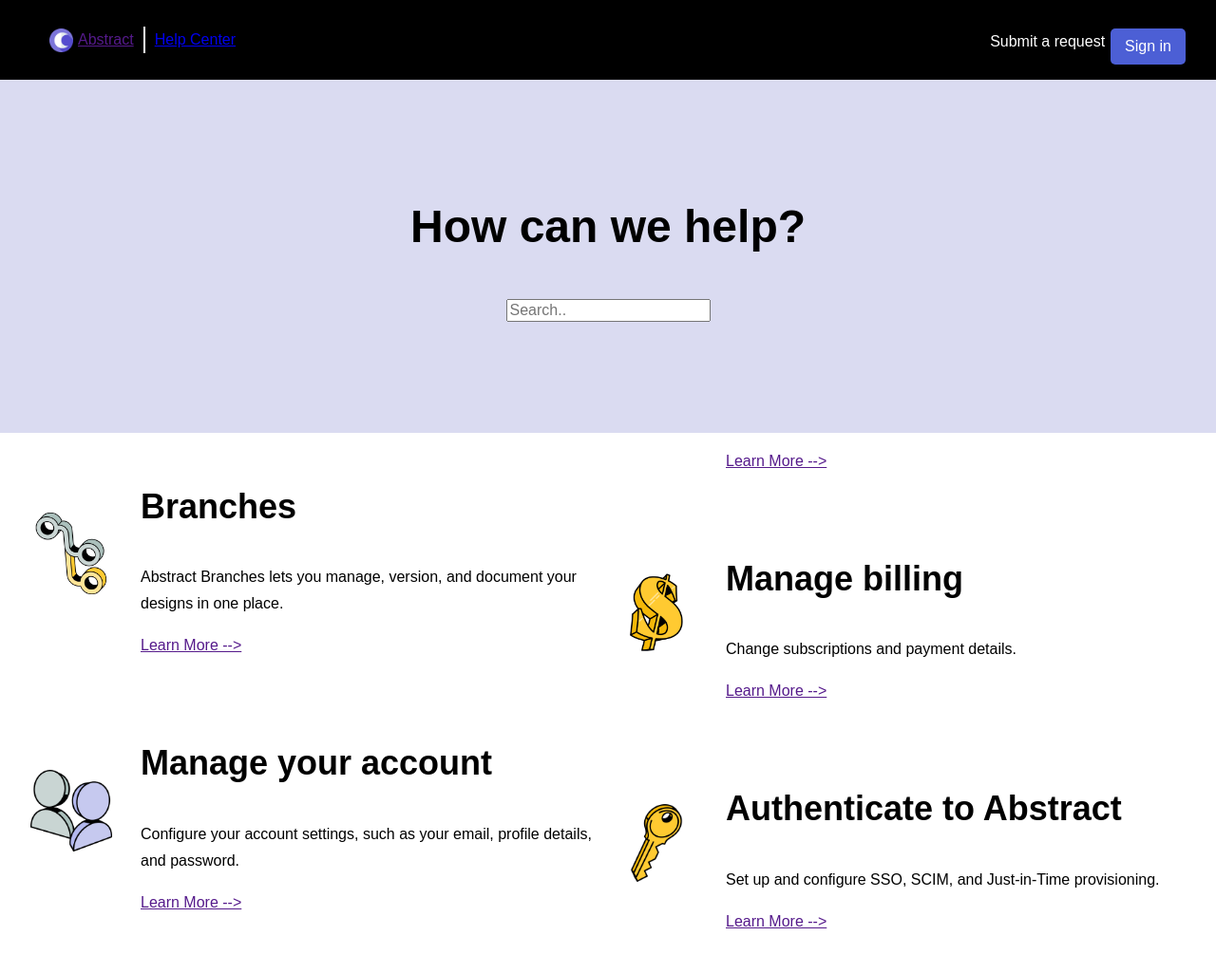
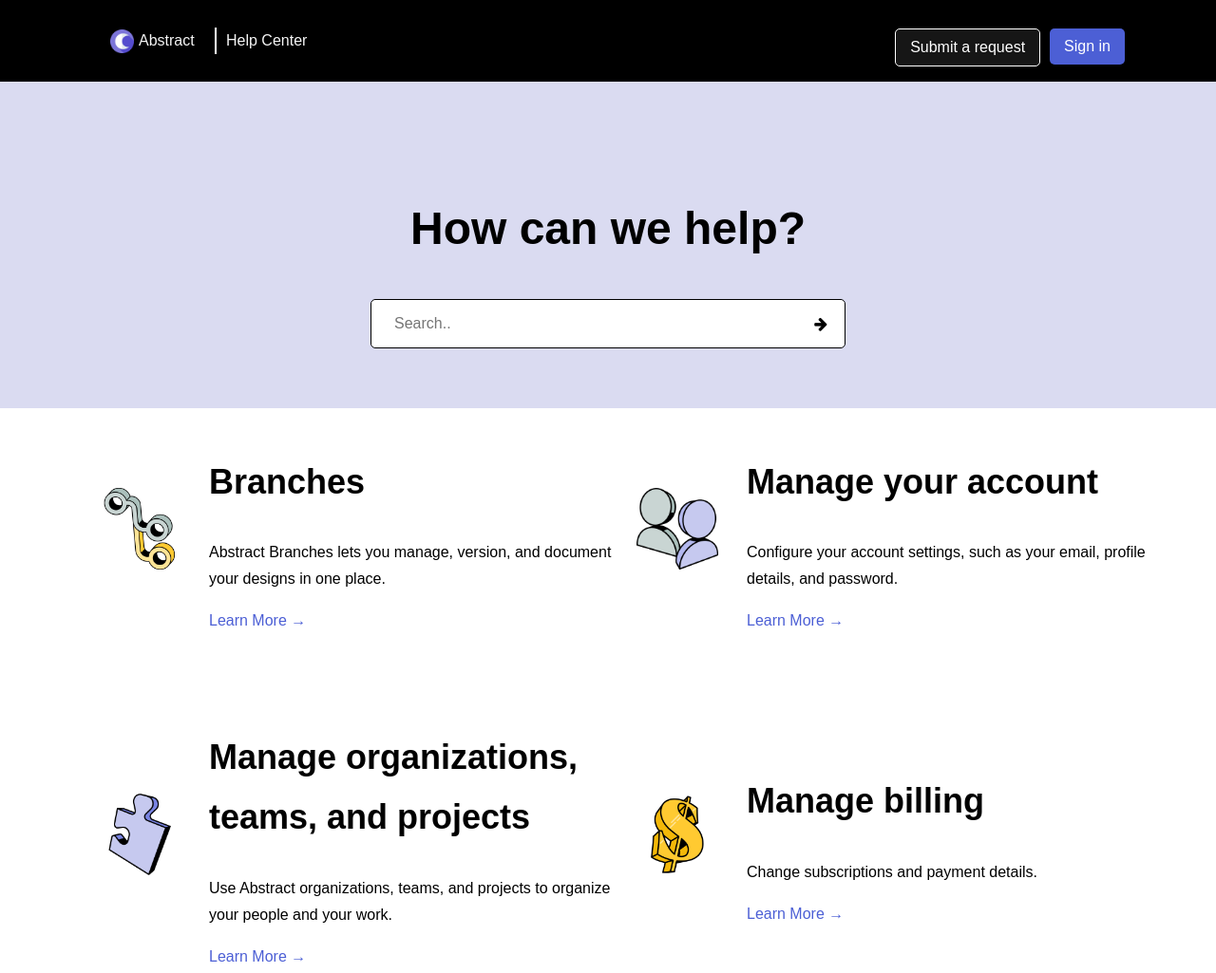
Before and after one commit to matteaue/tp1-b, a plain HTML site: page index.html in a window 1280 px wide. Shown: the top 1025 px of the page at 95% size. Drawn offline with Linux system fonts and the light colour scheme; a web font is replaced by a local one.

Commit message:
fin tp1-b

```diff
--- a/index.html
+++ b/index.html
@@ -4,19 +4,9 @@
 <head>
     <meta name="viewport" content="width=device-width, initial-scale=1.0" />
     <meta http-equiv="Content-Type" content="text/html; charset=UTF-8">
-    <meta name="description"
-        content="Mystère sur Québec est un jeu-enquête imaginé par Énigma, firme spécialisée. Les données proviennent des épigraphes historiques de la Ville de Québec. Il est réalisé par X, Y et Z, étudiants en première année du programme Techniques d’intégration multimédia.">
-    <meta name="keywords"
-        content="Énigma, jeu-enquête, épigraphes, données ouvertes, Mystère sur Québec, personnages historiques" />
-    <meta name="author" content="Service de la culture, Ville de Québec">
-    <link rel="apple-touch-icon" sizes="180x180" href="/apple-touch-icon.png">
-    <link rel="icon" type="image/png" sizes="32x32" href="/favicon-32x32.png">
-    <link rel="icon" type="image/png" sizes="16x16" href="/favicon-16x16.png">
-    <link rel="manifest" href="/site.webmanifest">
-    <link rel="mask-icon" href="/safari-pinned-tab.svg" color="#5bbad5">
-    <meta name="msapplication-TileColor" content="#da532c">
-    <meta name="theme-color" content="#ffffff">
-    <link rel="stylesheet" href="../css/styles.css">
+    <meta name="author" content="MatteauE">
+    <link rel="stylesheet" href="/css/styles.css">
+    <link rel="stylesheet" href="https://cdnjs.cloudflare.com/ajax/libs/font-awesome/4.7.0/css/font-awesome.min.css">
     <title>Abstract - Help</title>
 </head>
 
@@ -27,10 +17,6 @@
             <li class="list-header__item"><a href=""><img class="logo" src="/images/moon.png" style="width: 30px; padding-right: 5px;"></img><span class="abstract_text">Abstract</span></a></li>
             <li class="list-header__item aide"><a href="https://help.abstract.com/hc/en-us">Help Center</a></li>
         </ul>
-<!--        <div>-->
-<!--            <button class="btn btn&#45;&#45;topbar btn&#45;&#45;toggle-search"><span></span></button>-->
-<!--            <button class="btn btn&#45;&#45;topbar btn&#45;&#45;toggle-search"><span></span></button>-->
-<!--        </div>-->
             <nav class="nav nav--closed">
                 <ul class="nav__list">
                     <li class="nav__list-item">
@@ -46,6 +32,8 @@
         <section class="help-section">
             <h1 class="help-section__title">How can we help?</h1>
             <input type="text" placeholder="Search.." class="help-section__search--bar" aria-label="recherche">
+            <input type="submit" class="submit-button "/>
+                <i class="fa fa-arrow-right"></i>
         </section>
         <div class="subject-section">
             <ul class="subject-list">
@@ -54,7 +42,7 @@
                     <div class="subject-list__item--info">
                         <h2 class="subject-list__item--title">Branches</h2>
                         <p class="subject-list__item--description">Abstract Branches lets you manage, version, and document your designs in one place.</p>
-                        <a class="subject-list__item--link" href="">Learn More --></a>
+                        <a class="subject-list__item--link" href="">Learn More →</a>
                     </div>
                 </li>
                 <li class="subject-list__item">
@@ -62,7 +50,7 @@
                     <div class="subject-list__item--info">
                         <h2 class="subject-list__item--title"> Manage your account</h2>
                         <p class="subject-list__item--description">Configure your account settings, such as your email, profile details, and password.</p>
-                        <a class="subject-list__item--link" href="">Learn More --></a>
+                        <a class="subject-list__item--link" href="">Learn More →</a>
                     </div>
                 </li>
                 <li class="subject-list__item">
@@ -70,7 +58,7 @@
                     <div class="subject-list__item--info">
                         <h2 class="subject-list__item--title">Manage organizations, teams, and projects</h2>
                         <p class="subject-list__item--description">Use Abstract organizations, teams, and projects to organize your people and your work.</p>
-                        <a class="subject-list__item--link" href="">Learn More --></a>
+                        <a class="subject-list__item--link" href="">Learn More →</a>
                     </div>
                 </li>
                 <li class="subject-list__item">
@@ -78,7 +66,7 @@
                     <div class="subject-list__item--info">
                         <h2 class="subject-list__item--title">Manage billing</h2>
                         <p class="subject-list__item--description">Change subscriptions and payment details.</p>
-                        <a class="subject-list__item--link" href="">Learn More --></a>
+                        <a class="subject-list__item--link" href="">Learn More →</a>
                     </div>
                 </li>
                 <li class="subject-list__item">
@@ -86,7 +74,7 @@
                     <div class="subject-list__item--info">
                         <h2 class="subject-list__item--title">Authenticate to Abstract</h2>
                         <p class="subject-list__item--description">Set up and configure SSO, SCIM, and Just-in-Time provisioning.</p>
-                        <a class="subject-list__item--link" href="">Learn More --></a>
+                        <a class="subject-list__item--link" href="">Learn More →</a>
                     </div>
                 </li>
                 <li class="subject-list__item">
@@ -94,7 +82,7 @@
                     <div class="subject-list__item--info">
                         <h2 class="subject-list__item--title">Abstract support</h2>
                         <p class="subject-list__item--description">Get in touch with human.</p>
-                        <a class="subject-list__item--link" href="">Learn More --></a>
+                        <a class="subject-list__item--link" href="">Learn More →</a>
                     </div>
                 </li>
             </ul>
--- a/scss/styles.scss
+++ b/scss/styles.scss
@@ -10,8 +10,6 @@
  * Menu
  * Grille
  * Mise en page
- *** Contenus principal et complémentaire
- *** Architecture des CSS (liste de définitions)
  *** Pied de page
  */
 
@@ -42,6 +40,9 @@
       align-items: center;
       max-width: 230px;
      padding-left: 20px;
+     @media(min-width: 1000px){
+      margin-left:4em;
+    }
       .list-header__item{
        &:first-child{
         padding-right: 10px;
@@ -53,6 +54,14 @@
         a{
         display: flex;
         align-items: center;
+        color: whitesmoke;
+        width: 100px;
+        font-weight: 500;
+        text-decoration: none;
+        &:hover,
+        :active{
+          text-decoration: underline;
+        }
           }
          a>.abstract_text{
           text-align: center;
@@ -67,6 +76,9 @@
 }
 
 nav{
+  @media(min-width: 1000px){
+    margin-right:4em;
+  }
   .nav__list{
     margin-top: 30px;
     padding: 0;
@@ -86,9 +98,12 @@
         border: none;
       }
       .nav__request--button{
-        background-color: transparent;
+        background-color: #161616;
         color: white;
-        border: none;
+        border: 1px solid white;
+        padding: 10px 15px;
+        border-radius: 5px;
+        margin-right: 10px;
       }
 
     }
@@ -106,6 +121,11 @@
           background-color:$contrast-color;
           padding: 10px 15px;
           border-radius: 5px;
+          &:hover,
+          :active{
+            background-color: white;
+            color: black;
+          }
         }
         }
     }
@@ -119,12 +139,42 @@
   justify-content: center;
 
   .help-section__search--bar {
+    position: absolute;
+    left:0;
+    right:0;
+    margin-left:auto;
+    margin-right:auto;
     margin-right: auto;
     margin-left: auto;
-    max-width: 720px;
+    width: 300px;
+    padding: 16px 24px;
+    border: 1px solid black;
+    border-radius: 5px;
+    @media(min-width:1000px){
+      width: 500px;
+    }
+  }
+  .submit-button{
+    display: none;
+  }
+  .fa.fa-arrow-right{
+    transform: translate(100px, 18px);
+    position: absolute;
+    width: 48px;
+    z-index: 100;
+    @media(min-width:1000px){
+      transform: translate(200px, 18px);
+    }
+    &:hover{
+      color: $contrast-color;
+    }
   }
 }
 
+.subject-section{
+  @media(min-width: 1000px){
+    margin: auto 4em;
+  }
 .subject-list {
 
   &__item {
@@ -132,13 +182,26 @@
     display: flex;
     align-items: center;
     margin-bottom: 48px;
+    &--info{
+      .subject-list__item--link{
+        color: $contrast-color;
+        text-decoration: none;
+        font-weight: 500;
+        &:hover,
+        :active{
+          text-decoration: underline;
+        }
+      }
+    }
   }
   @media(min-width: 1000px){
-    columns: 2;
-    padding: 0 2em;
+    display: grid;
+    grid-template-columns: repeat(2, 1fr);
+    gap: 20px;
+    grid-auto-rows: minmax(100px, auto);
   }
 }
-
+}
 .category-list-svg-icon {
   max-width: 86px;
   max-height: 86px;
@@ -147,12 +210,20 @@
   justify-content: center;
 }
 
-/* Footer
+/*  *** Pied de page
    ========================================================================== */
 .footer-container {
   padding: 15px 15px 80px 15px;
   background-color: black;
   color: white;
+  @media(min-width: 1000px){
+    padding: auto 4em;
+  }
+  div{
+    @media(min-width: 1000px){
+      margin: auto 4em;
+    }
+  }
 }
 
 .footer-nav {
```
Also changed, not shown: css/styles.css, images/ico-fermer.svg (deleted), images/ico-menu.svg (deleted), 1 other file.
